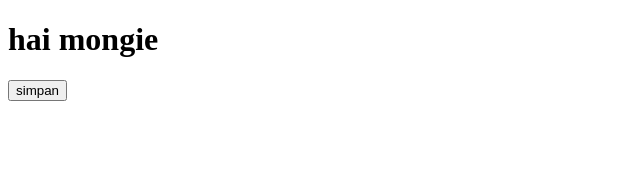
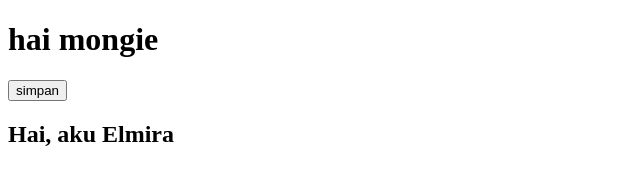
Before and after one commit to audialrsaa/belajar-branch, a plain HTML site: page register.html in a window 1280 px wide. Shown: the whole page, without its empty margins (0-640 px from the left). Drawn offline with Linux system fonts and the light colour scheme.

Commit message:
add text

```diff
--- a/register.html
+++ b/register.html
@@ -8,5 +8,6 @@
 <body>
     <h1>hai mongie</h1>
     <button>simpan</button>
+    <h2>Hai, aku Elmira</h2>
 </body>
 </html>
```
